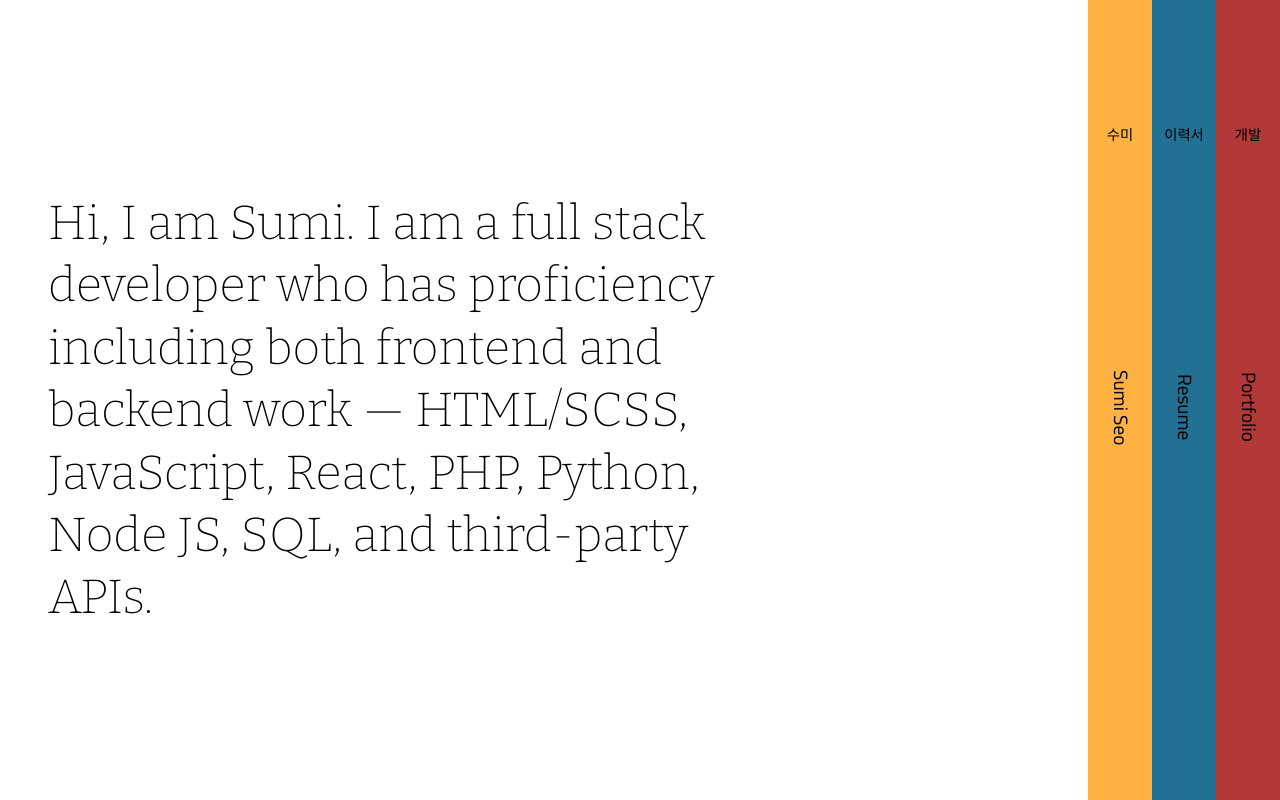
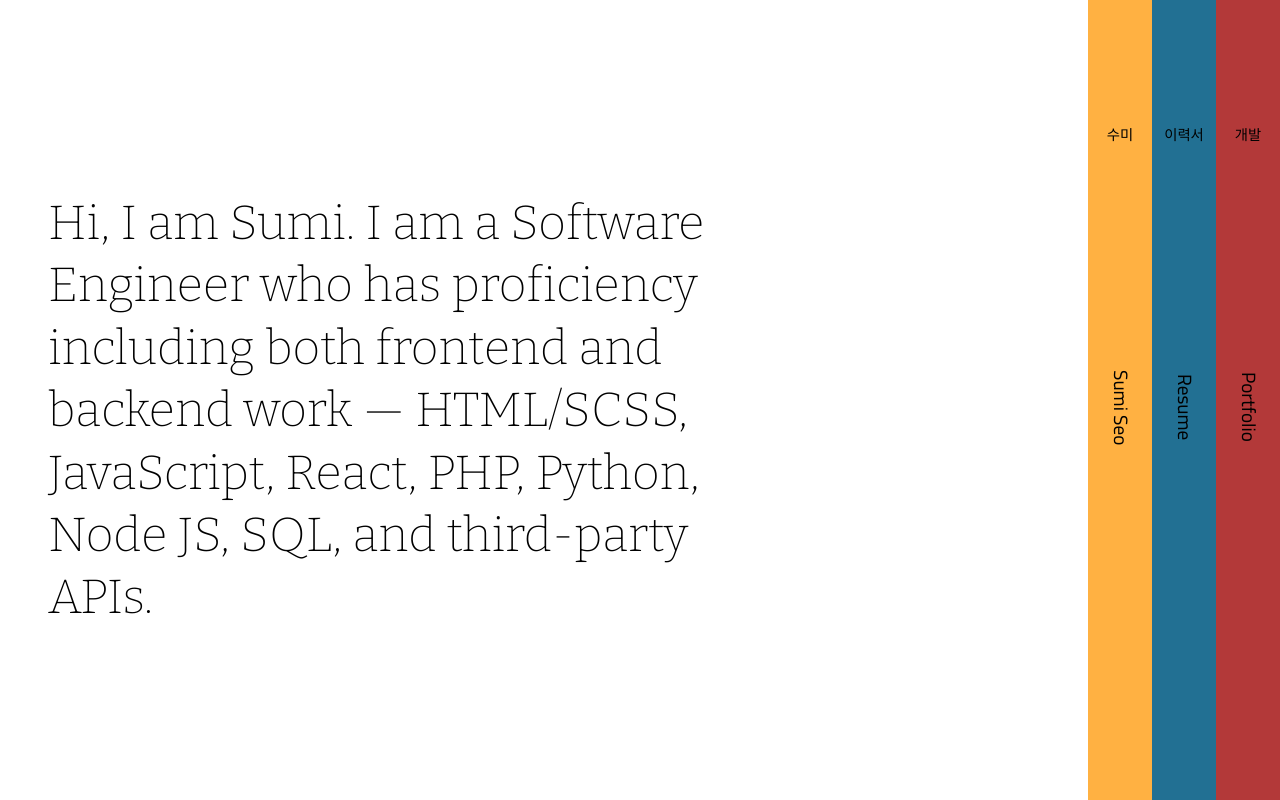
Before and after one commit to SumiSeo/portfolio, a website: page index.html in a window 1280 px wide. Shown: the top 800 px of the page. Drawn offline with nearby package versions, Linux system fonts and the light colour scheme; a web font is replaced by a local one.

Commit message:
feat(content): change job title

```diff
--- a/index.html
+++ b/index.html
@@ -39,7 +39,7 @@
           <div class="intro__box__logo"></div>
           <div class="intro__box__text">
             <h1>
-              Hi, I am Sumi. I am a full stack developer who has proficiency including both frontend and backend work —  HTML/SCSS, JavaScript, React, PHP, Python, Node JS, SQL, and third-party APIs.
+              Hi, I am Sumi. I am a Software Engineer who has proficiency including both frontend and backend work —  HTML/SCSS, JavaScript, React, PHP, Python, Node JS, SQL, and third-party APIs.
             </h1>
           </div>
         </div>
```
